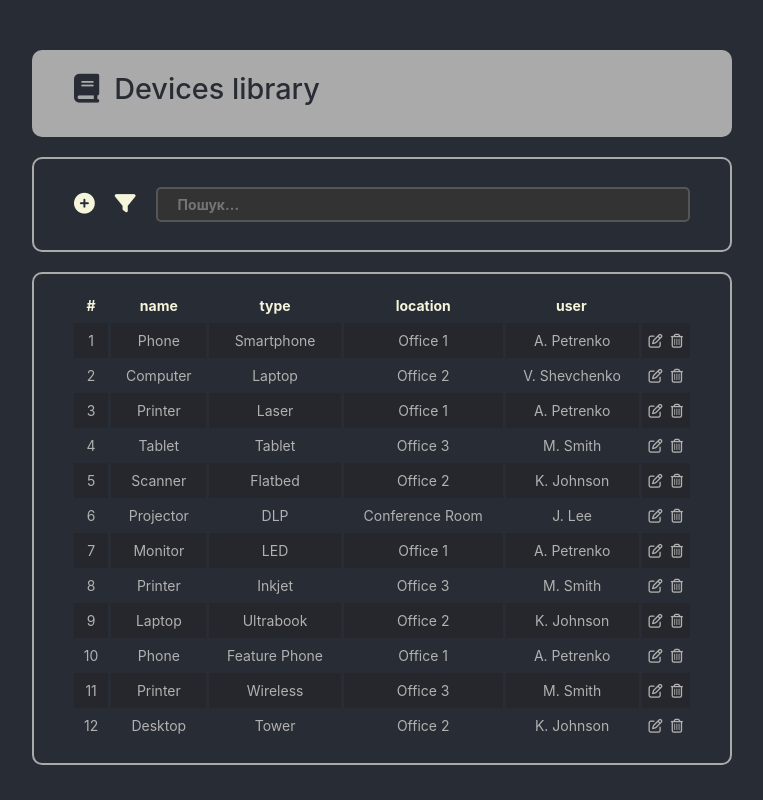
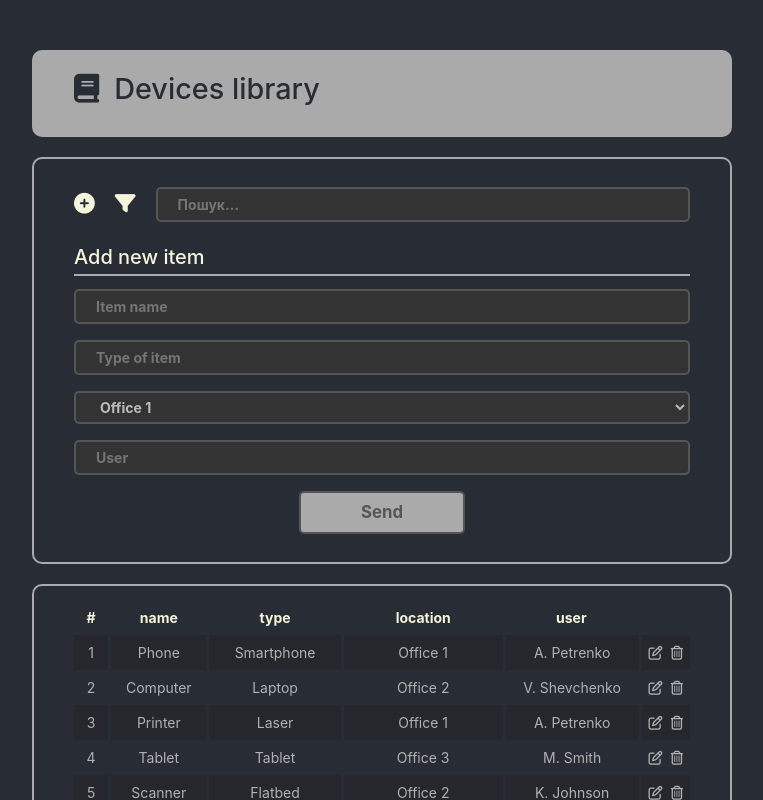
Before and after one commit to lnkz80/emplReact, a React (Create React App) app: page / in a window 1280 px wide. Both pictures are taken after a click on the icon 342 px from the left and 204 px from the top of the page. Shown: the top 800 px of the page, without its empty margins (258-1021 px from the left). Built offline with nearby package versions, Linux system fonts and the light colour scheme.

Commit message:
NewItem Component - FORM IN PRGRS

```diff
--- a/src/App.css
+++ b/src/App.css
@@ -12,6 +12,6 @@ body {
 }
 
 .App {
- max-width: 700px;
- margin: 50px auto;
+  max-width: 700px;
+  margin: 50px auto;
 }
--- a/src/components/lib-control-panel/lib-control-panel.css
+++ b/src/components/lib-control-panel/lib-control-panel.css
@@ -15,7 +15,7 @@
   cursor: pointer;
 }
 
-.lib-control-panel input {
+.lib-control-panel input, select {
     width: 100%;
     padding: 5px 20px;
     margin: 8px 0;
@@ -32,10 +32,10 @@
 }
 
 .new-item{
-  display: none;
-  transition: display 2s;
+
+  transition: opacity 3s ease-in-out;
 }
 
 .new-item .animate{
-  display: block;
+  opacity: 0;
 }
--- a/src/components/lib-control-panel/lib-control-panel.jsx
+++ b/src/components/lib-control-panel/lib-control-panel.jsx
@@ -7,14 +7,14 @@ class LibControlPanel extends Component {
     super();
     this.state = {
       showPanel: false,
-      newItemClass: '',
+      newItemClass: 'new-item',
     };
   }
 //! ANIMATE APPEARING OF BLOCK!!!!!
   toggleNewItem = () =>
     this.setState((state) => ({
       showPanel: !state.showPanel,
-      newItemClass: state.newItemClass ? 'new-item' : 'new-item animate',
+      newItemClass: state.newItemClass !== 'new-item' ? 'new-item' : 'new-item animate',
     }));
 
   render() {
--- a/src/components/lib-new-item/lib-new-item.css
+++ b/src/components/lib-new-item/lib-new-item.css
@@ -1,3 +1,33 @@
-.lib-new-item_active {
-    transition: top 1s ease 0s;
+.lib-new-item {
+    display: flex;
+    align-items: flex-start;
+    flex-direction: column;
+    margin-top: 15px;
+    width: 100%;
 }
+
+.lib-new-item h5 {
+    width: 100%;
+    padding-bottom: 5px;
+    margin-bottom: 5px;
+    border-bottom: 2px solid #aaaaaa;
+}
+
+.lib-new-item button {
+    align-self: center;
+    padding: 7px 60px;
+    margin: 8px 0;
+    box-sizing: border-box;
+    border: 2px solid #555;
+    border-radius: 5px;
+    background-color: #aaaaaa;
+    color: #555;
+    font-weight: 700;
+    font-size: 1.2em;
+    transition: .25s ease-in-out;
+  }
+
+  .lib-new-item button:hover {
+    background-color: #777;
+    color: #aaaaaa;
+  }
--- a/src/components/lib-new-item/lib-new-item.jsx
+++ b/src/components/lib-new-item/lib-new-item.jsx
@@ -2,9 +2,19 @@ import "./lib-new-item.css"
 
 const LibNewItem = () => {
     return (
-        <span className="lib-new-item">
-            NewItem
-        </span>
+        <form action="" method="" className="lib-new-item">
+            <h5>Add new item</h5>
+            <input type="text" placeholder="Item name" name="itemName" />
+            <input type="text" placeholder="Type of item" name="itemType" />
+            <select name="itemLocation" id="loc">
+                <option value="Office1">Office 1</option>
+                <option value="Office2">Office 2</option>
+                <option value="Office3">Office 3</option>
+                <option value="ConfRoom">Conference Room</option>
+            </select>
+            <input type="text" placeholder="User" name="itemUser" />
+            <button>Send</button>
+        </form>
     )
 };
 
```
